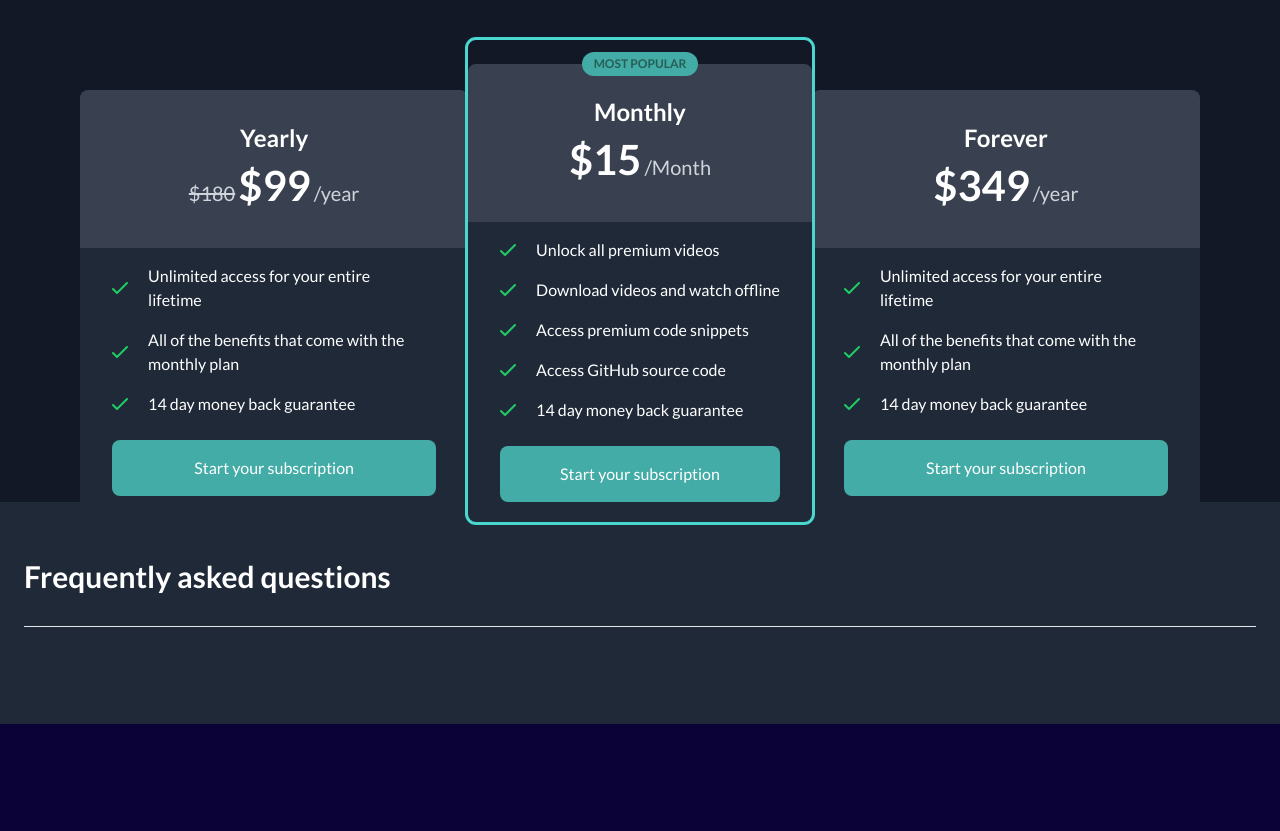
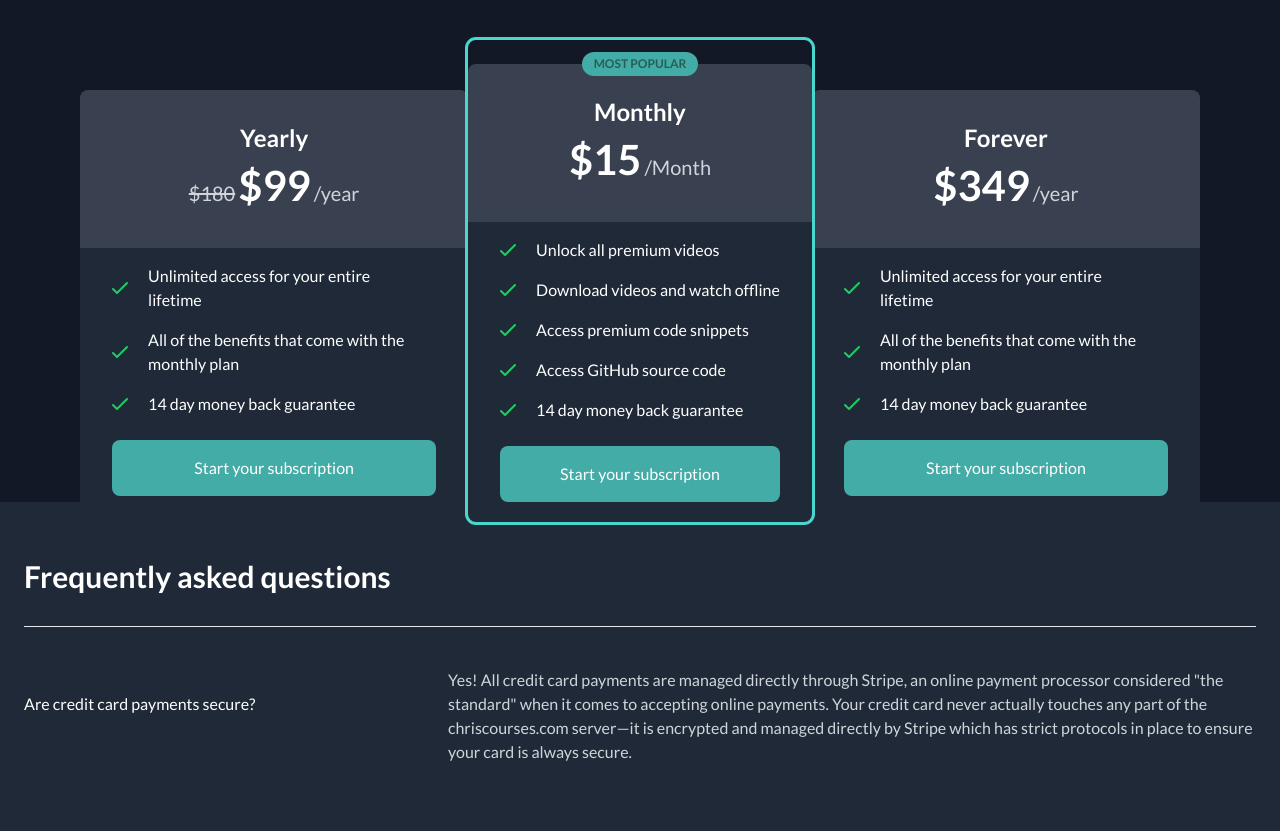
Before and after one commit to Nebenmor/course-website, a website: page public/index.html in a window 1280 px wide. Shown: the part 3729-4560 px from the top of the page. Before the commit the page ends 4453 px from the top, so only its background shows below. Drawn offline with nearby package versions, Linux system fonts and the light colour scheme.

Commit message:
implement faq 1n

```diff
--- a/public/index.html
+++ b/public/index.html
@@ -440,6 +440,12 @@
         <h2 class="font-bold text-left text-white text-3xl pt-14 pb-8 max-w-80 md:max-w-none">Frequently asked questions</h2>
         <hr class="h-0.5">
 
+        <!-- Question 1 -->
+        <div class="flex flex-col justify-left items-start gap-5 md:flex-row md:py-10">
+            <div class="font-normal text-white text-base pt-6 md:w-1/3">Are credit card payments secure?</div>
+            <div class="font-normal text-normalGray text-base pb-6 md:w-2/3">Yes! All credit card payments are managed directly through Stripe, an online payment processor considered "the standard" when it comes to accepting online payments. Your credit card never actually touches any part of the chriscourses.com server—it is encrypted and managed directly by Stripe which has strict protocols in place to ensure your card is always secure.</div>
+        </div>
+
 
       </section>
 
```
